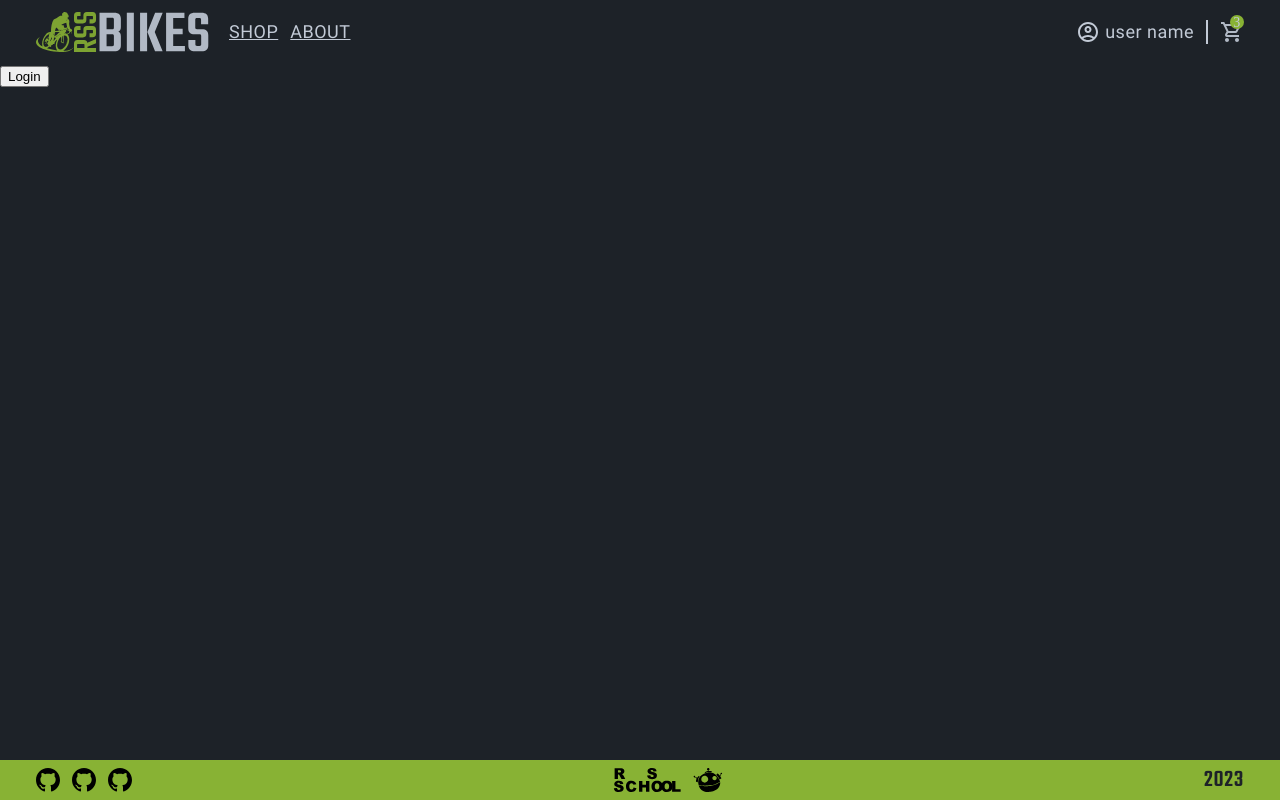
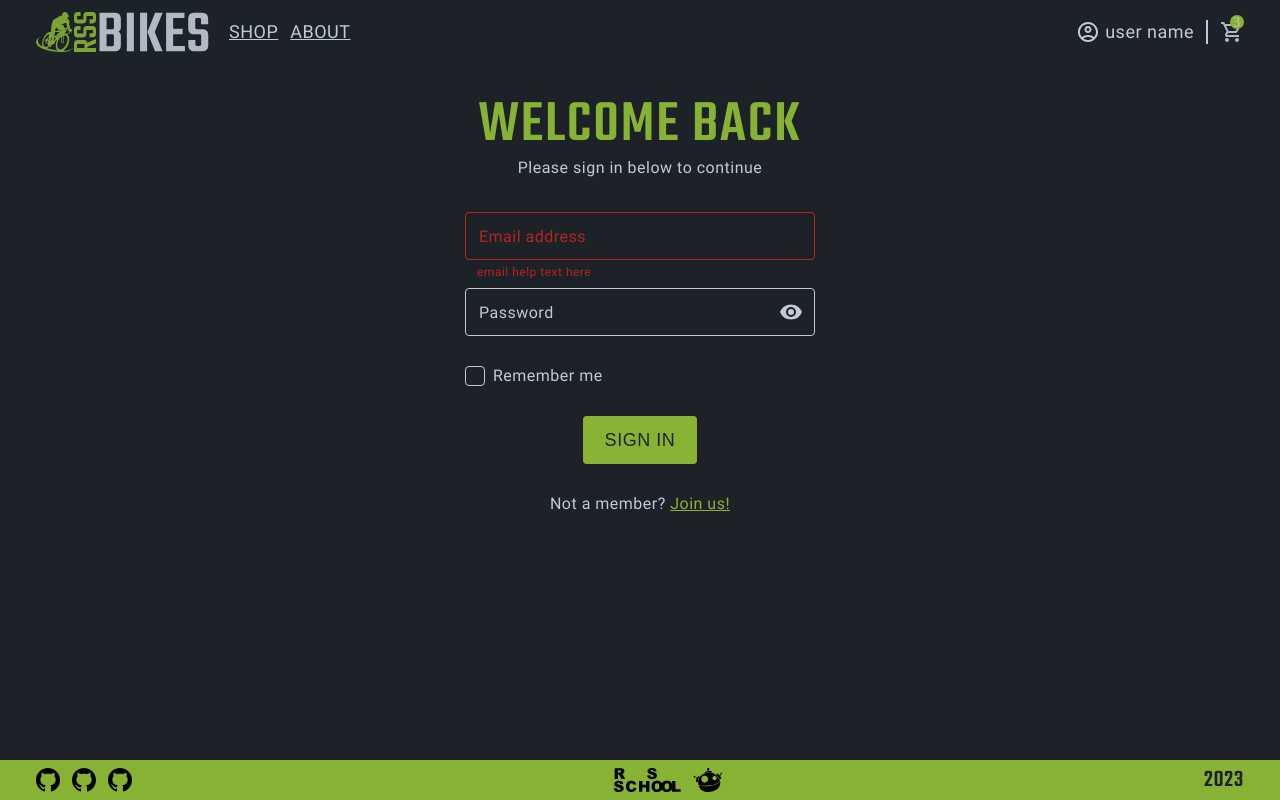
Before and after one commit to gtailde/bike-shop, a React (Create React App) app: page / in a window 1280 px wide. Both pictures are taken after a click on the button "LOG IN". Built offline with nearby package versions, Linux system fonts and the light colour scheme; the HTML template or start-up script is replaced by a standard one; a web font is replaced by a local one.

Commit message:
feat: add log-in component

```diff
--- a/src/components/UI/Button/Button.tsx
+++ b/src/components/UI/Button/Button.tsx
@@ -5,10 +5,11 @@ export interface IButtonProps extends ComponentProps<'button'> {
   accent?: boolean;
 }
 
-export const Button: FC<IButtonProps> = ({ accent, className, ...props }) => {
+export const Button: FC<IButtonProps> = ({ accent, className, type = 'button', ...props }) => {
   return (
     <button
       {...props}
+      type={type}
       className={`button ${accent ?? false ? 'button--accent' : ''} ${className ?? ''}`}
     ></button>
   );
--- /dev/null
+++ b/src/components/blocks/Login/Login.tsx
@@ -0,0 +1,76 @@
+import './style.scss';
+import React, { useState } from 'react';
+import { Link } from 'react-router-dom';
+import { Button } from 'components/UI/Button/Button';
+import { Form } from 'components/UI/Form/Form';
+import { TextField } from 'components/UI/TextField/TextField';
+import { ControlLabel } from 'components/UI/ControlLabel/ControlLabel';
+import { pagePathnames } from 'router/pagePathnames';
+import { type ITextFieldProps } from 'components/UI/TextField/types';
+
+export const Login = () => {
+  const [email, setEmail] = useState('');
+  const [password, setPassword] = useState('');
+  const [isRemember, setIsRemember] = useState(false);
+  const formInputsData = { email, password, isRemember };
+
+  const handleRememberCheck = (value: boolean) => {
+    setIsRemember(value);
+  };
+
+  const handleSubmit = () => {
+    console.log('post login data: ', formInputsData);
+  };
+
+  const formFields: ITextFieldProps[] = [
+    {
+      id: '1',
+      type: 'email',
+      label: 'Email address',
+      value: email,
+      helpText: 'email help text here',
+      isTextShows: true,
+      isValid: false,
+      onChange: (value: string) => {
+        setEmail(value);
+      },
+    },
+    {
+      id: '2',
+      type: 'password',
+      label: 'Password',
+      value: password,
+      helpText: 'email help text here',
+      onChange: (value: string) => {
+        setPassword(value);
+      },
+    },
+  ];
+
+  return (
+    <section className="login">
+      <div className="login__container page-wrapper">
+        <header className="login__header">
+          <h2 className="visually-hidden">Log in section</h2>
+          <p className="login__title">Welcome back</p>
+          <p className="login__description">Please sign in below to continue</p>
+        </header>
+        <Form className="login__form" action="">
+          {formFields.map(({ id, ...data }, index) => (
+            <TextField {...data} key={id} id={`input-${index}`} />
+          ))}
+          <ControlLabel checked={isRemember} label="Remember me" onChange={handleRememberCheck} />
+          <Button accent className="form__button" onClick={handleSubmit}>
+            Sign in
+          </Button>
+          <p className="form__note">
+            {`Not a member? `}
+            <Link className="link" to={pagePathnames.registration}>
+              Join us!
+            </Link>
+          </p>
+        </Form>
+      </div>
+    </section>
+  );
+};
--- /dev/null
+++ b/src/components/blocks/Login/style.scss
@@ -0,0 +1,26 @@
+@use "../../../styles/mixins.scss" as *;
+
+.login {
+  padding: 32px 0;
+  display: flex;
+  flex-direction: column;
+  align-items: center;
+
+  &__container {
+    display: flex;
+    flex-direction: column;
+    gap: 32px;
+  }
+
+  &__title {
+    @include font-title
+  }
+
+  &__description {
+    text-align: center;
+  }
+
+  .link {
+    color: var(--accent-color-1-default);
+  }
+}
--- a/src/pages/login/Login.tsx
+++ /dev/null
@@ -1,22 +0,0 @@
-import { useAuth } from 'hooks/useAuth';
-import React from 'react';
-import { useNavigate } from 'react-router-dom';
-import { pagePathnames } from 'router/pagePathnames';
-
-export const Login = () => {
-  const navigate = useNavigate();
-  const { signin } = useAuth();
-
-  const loginUser = () => {
-    if (signin !== undefined)
-      signin('name', () => {
-        navigate(pagePathnames.main, { replace: true });
-      });
-  };
-
-  return (
-    <div>
-      <button onClick={loginUser}>Login</button>{' '}
-    </div>
-  );
-};
--- /dev/null
+++ b/src/pages/login/LoginPage.tsx
@@ -0,0 +1,21 @@
+import { Login } from 'components/blocks/Login/Login';
+import React from 'react';
+
+export const LoginPage = () => {
+  // const navigate = useNavigate();
+  // const { signin } = useAuth();
+
+  // const loginUser = () => {
+  //   if (signin !== undefined)
+  //     signin('name', () => {
+  //       navigate(pagePathnames.main, { replace: true });
+  //     });
+  // };
+
+  return (
+    <main className="page-content">
+      <h1 className="visually-hidden">Login page</h1>
+      <Login />
+    </main>
+  );
+};
--- a/src/router/AppRouter.tsx
+++ b/src/router/AppRouter.tsx
@@ -4,7 +4,7 @@ import { AuthProvider } from 'hocs/AuthProvider';
 import { CheckAuth } from 'hocs/CheckAuth';
 import { pagePathnames } from 'router/pagePathnames';
 import { Main } from 'pages/main/Main';
-import { Login } from 'pages/login/Login';
+import { LoginPage } from 'pages/login/LoginPage';
 import { Registration } from 'pages/registration/Registration';
 import { Error } from 'pages/error/Error';
 import { About } from 'pages/about/About';
@@ -22,17 +22,17 @@ const AppRouter = () => {
         <Route
           path={pagePathnames.login}
           element={
-            <CheckAuth>
-              <Login />
-            </CheckAuth>
+            // <CheckAuth>
+            <LoginPage />
+            // </CheckAuth>
           }
         />
         <Route
           path={pagePathnames.registration}
           element={
-            <CheckAuth>
-              <Registration />
-            </CheckAuth>
+            // <CheckAuth>
+            <Registration />
+            // </CheckAuth>
           }
         />
         <Route
```
Also changed, not shown: src/pages/login/style.scss (added).
